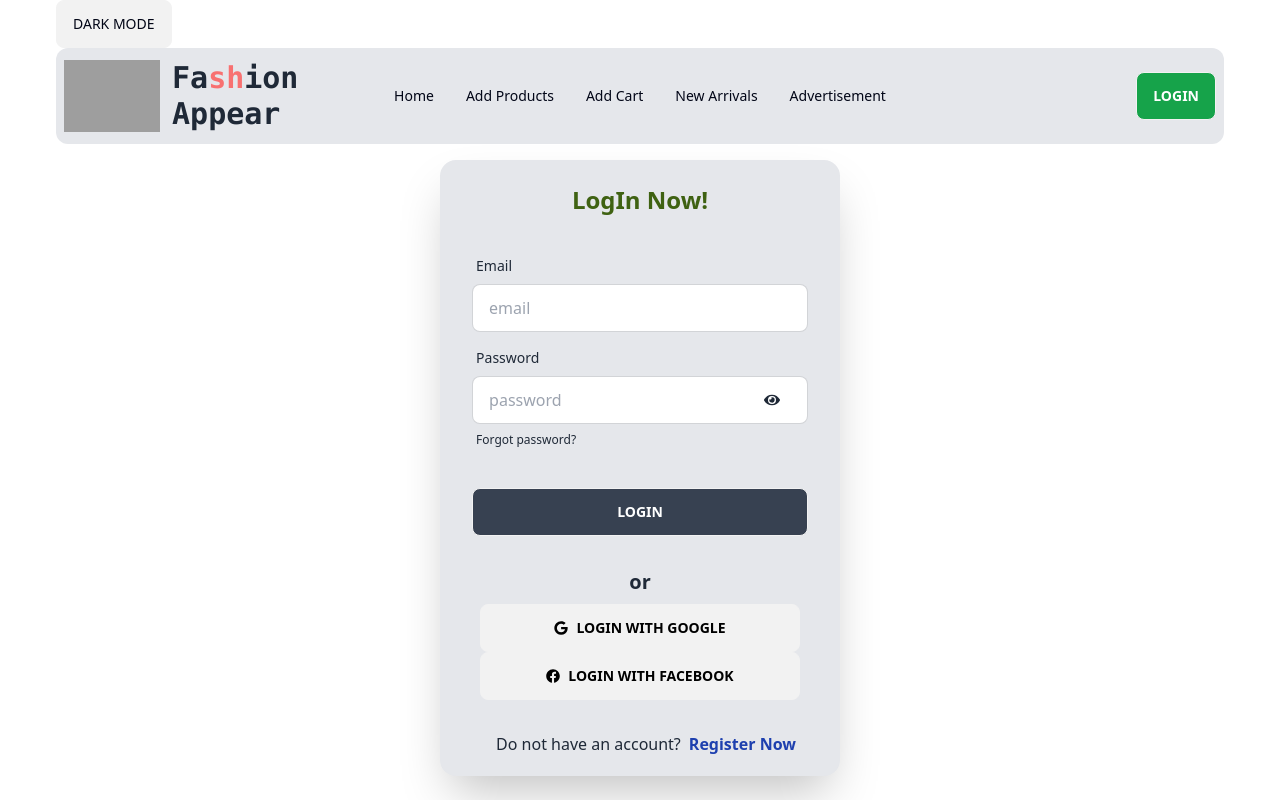
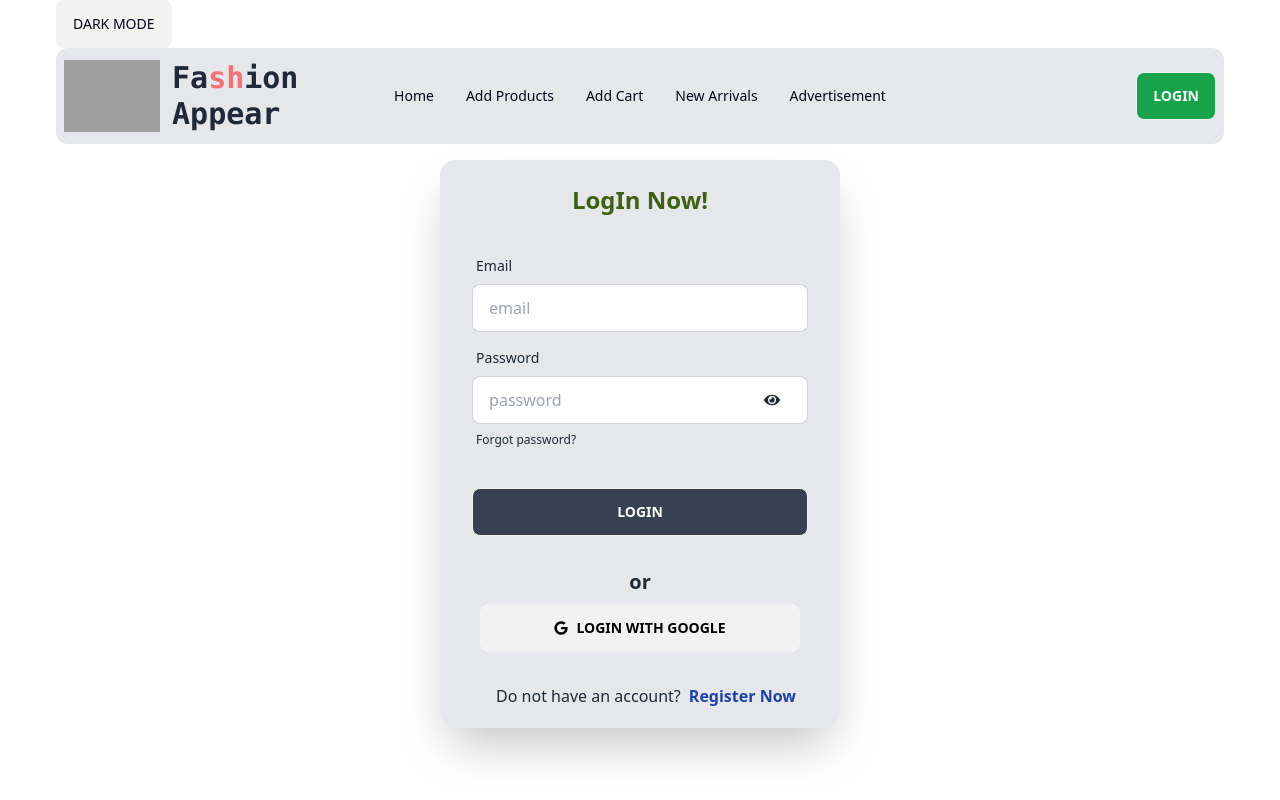
Before and after one commit to shahariarshan/fashion-apparel-client, a React (Vite) app: page /login in a window 1280 px wide. Built offline with nearby package versions, Linux system fonts and the light colour scheme; no server answers; grey boxes are pictures that could not be loaded.

Commit message:
log in and registration form

```diff
--- a/src/Home/Advertisement.jsx
+++ b/src/Home/Advertisement.jsx
@@ -1,7 +1,7 @@
 import Aos from "aos";
 import 'aos/dist/aos.css'
 import { useEffect } from "react";
-// import Navbar from "../Navbar/Navbar";
+
 
 const Advertisement = () => {
     useEffect(()=>{
--- a/src/Login/Login.jsx
+++ b/src/Login/Login.jsx
@@ -116,10 +116,7 @@ const Login = () => {
                     <button onClick={handelGoogleSignIn} className="btn w-80  text-black"> <FaGoogle ></FaGoogle>Login  with Google</button>
                   </div>
                   <ToastContainer />
-                  <div className=" text-center gap-2">
 
-                    <button className="btn w-80  text-black">  <FaFacebook></FaFacebook>Login  with Facebook</button>
-                  </div>
 
                 </div>
                 {
```
Also changed, not shown: src/Provider/AuthProvider.jsx (+0 -18 lines).
